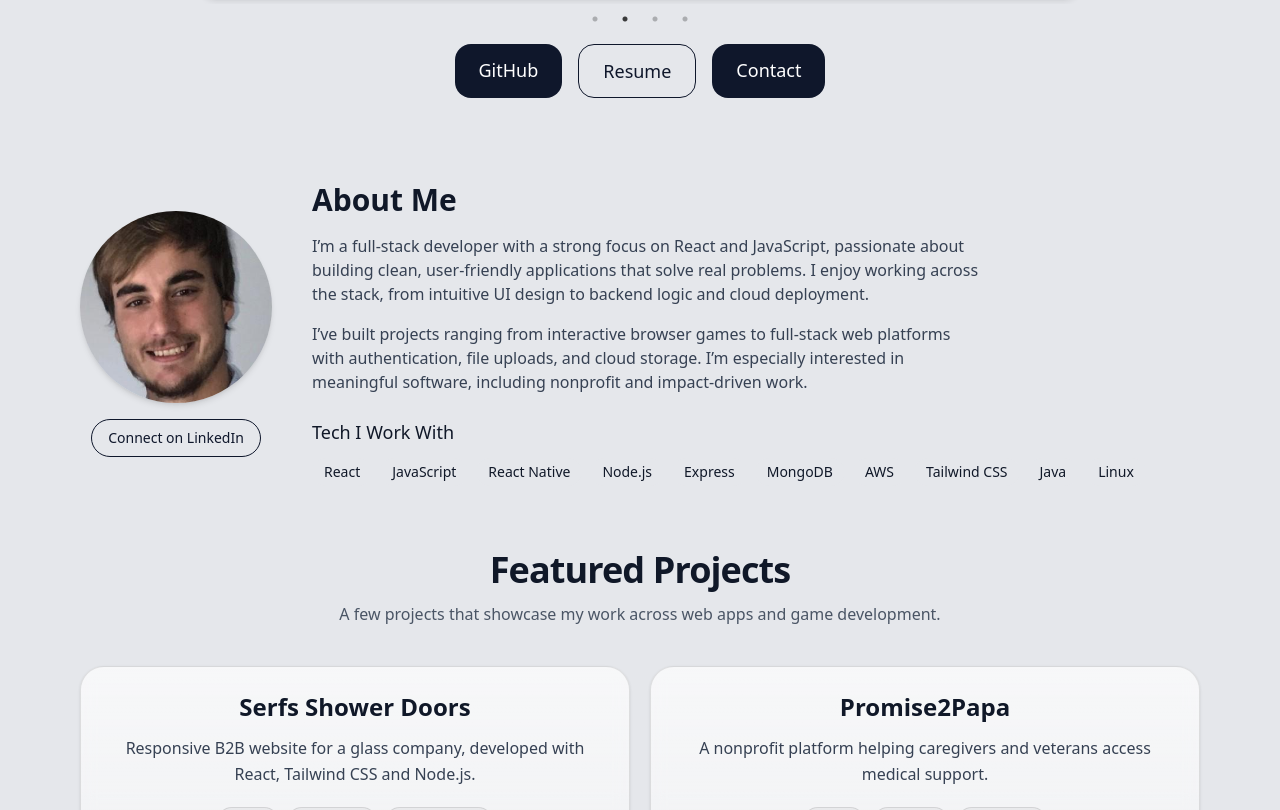
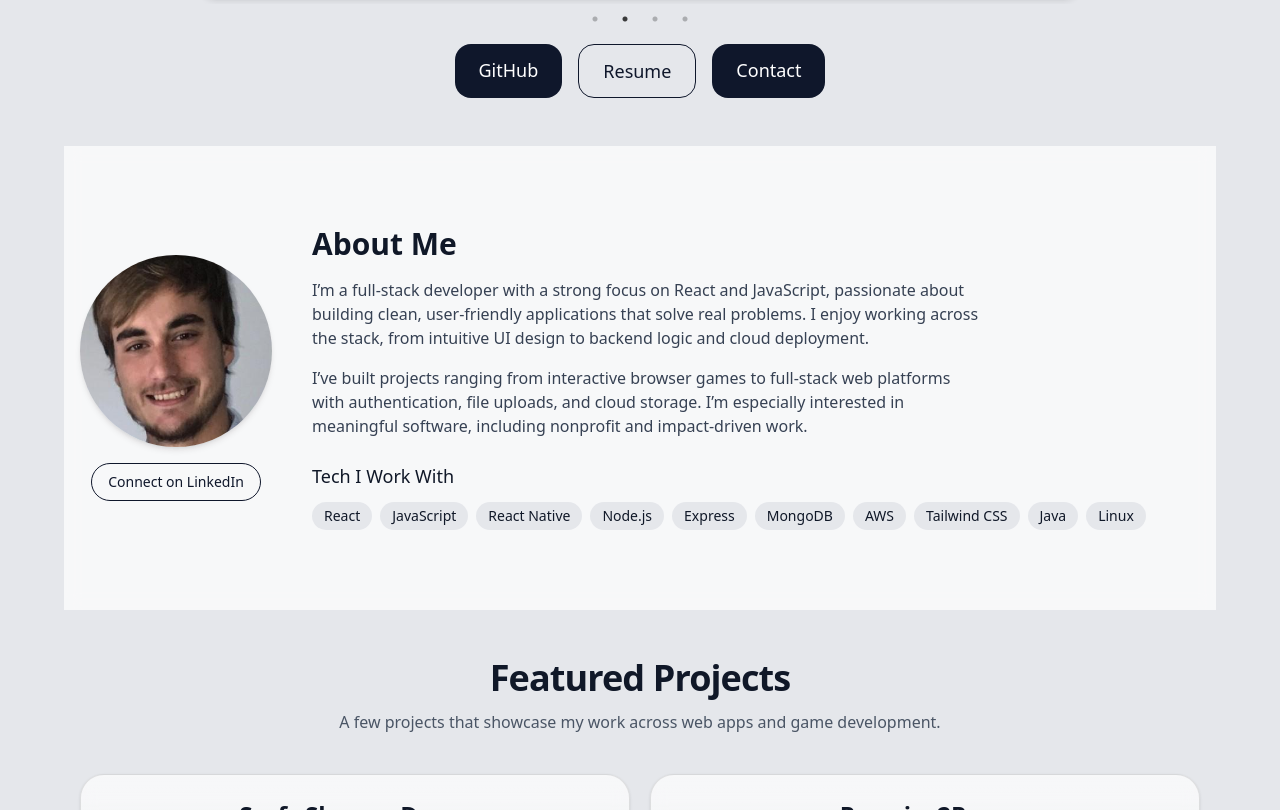
Before and after one commit to Robn8/ReactPortfolio, a React (Vite) app: page / in a window 1280 px wide. Shown: the part 742-1552 px from the top of the page. Built offline with nearby package versions, Linux system fonts and the light colour scheme.

Commit message:
Aboutme component bg added style update

```diff
--- a/src/components/AboutMe.jsx
+++ b/src/components/AboutMe.jsx
@@ -1,6 +1,6 @@
 const AboutMe = () => {
     return (
-      <section id="about" className="scroll-mt-24 max-w-6xl mx-auto w-full px-4 py-16">
+      <section id="about" className="scroll-mt-24 max-w-6xl mx-auto w-full px-4 bg-white/70 backdrop-blur py-20 mb-12 mt-12">
         <div className="flex flex-col md:flex-row items-center gap-10">
 
         {/* Profile Image */}
```
